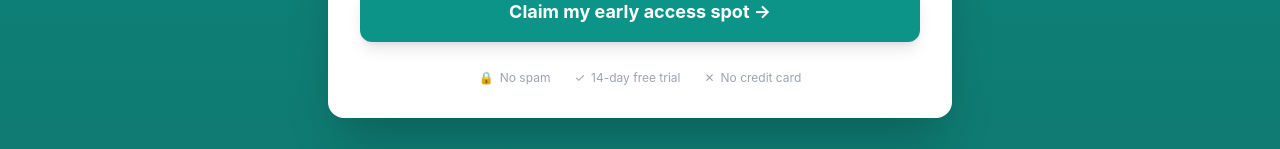
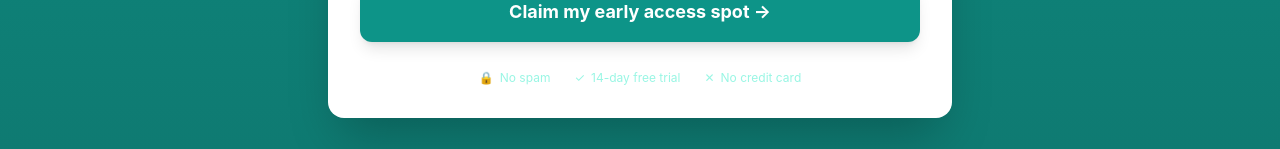
Before and after one commit to Mawsome-Agency/groomgrid-landing, a Next.js app: page / in a window 1280 px wide. Shown: the part 6211-6360 px from the top of the page. Built offline with nearby package versions, Linux system fonts and the light colour scheme.

Commit message:
fix: improve contrast on dark bg (gray-400 → teal-200)

```diff
--- a/src/components/WaitlistForm.tsx
+++ b/src/components/WaitlistForm.tsx
@@ -178,7 +178,7 @@ export default function WaitlistForm() {
                 { icon: "✓", text: "14-day free trial" },
                 { icon: "✕", text: "No credit card" },
               ].map((s) => (
-                <div key={s.text} className="flex items-center gap-1.5 text-xs text-gray-400">
+                <div key={s.text} className="flex items-center gap-1.5 text-xs text-teal-200">
                   <span>{s.icon}</span>
                   <span>{s.text}</span>
                 </div>
```
